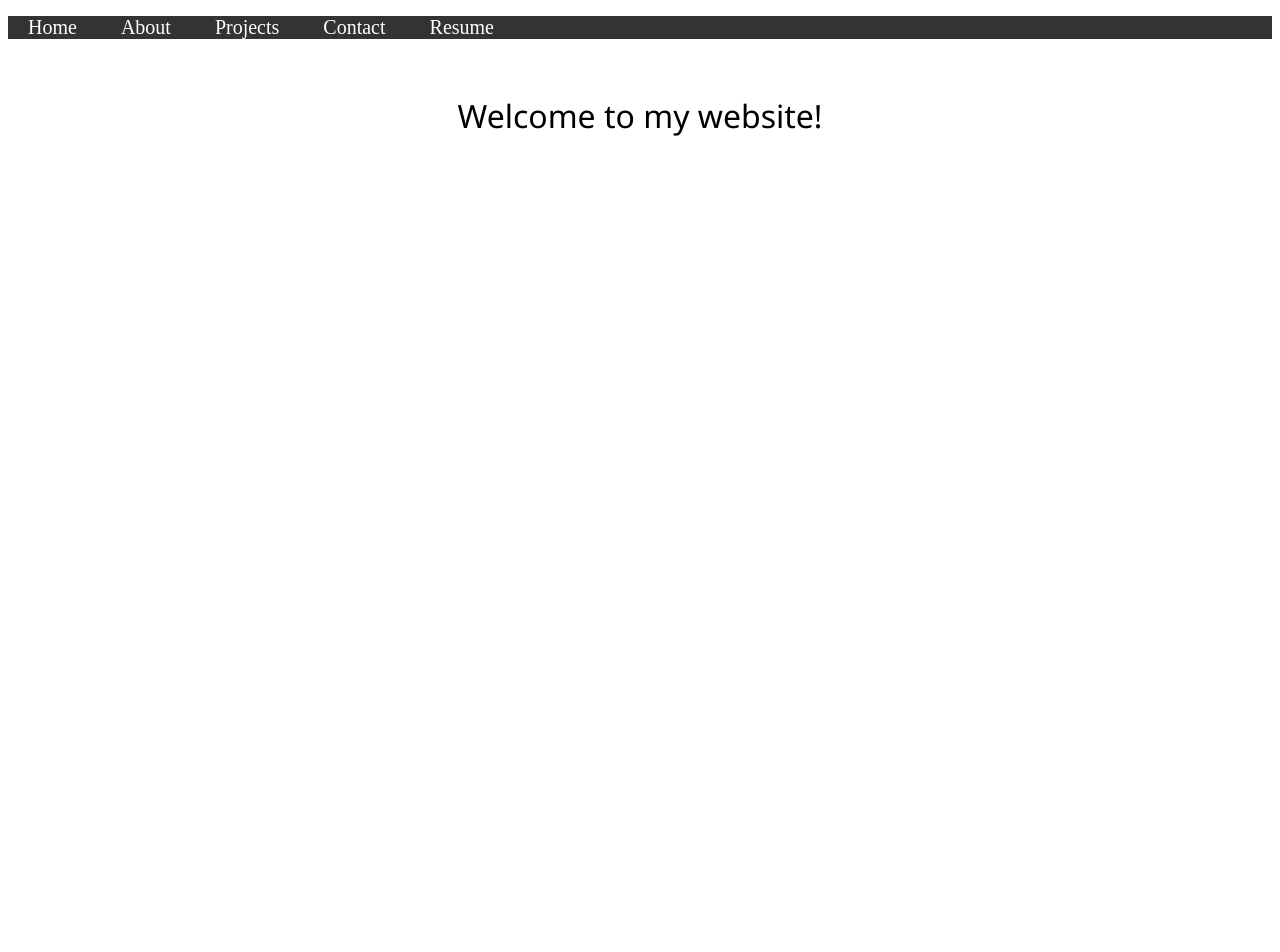
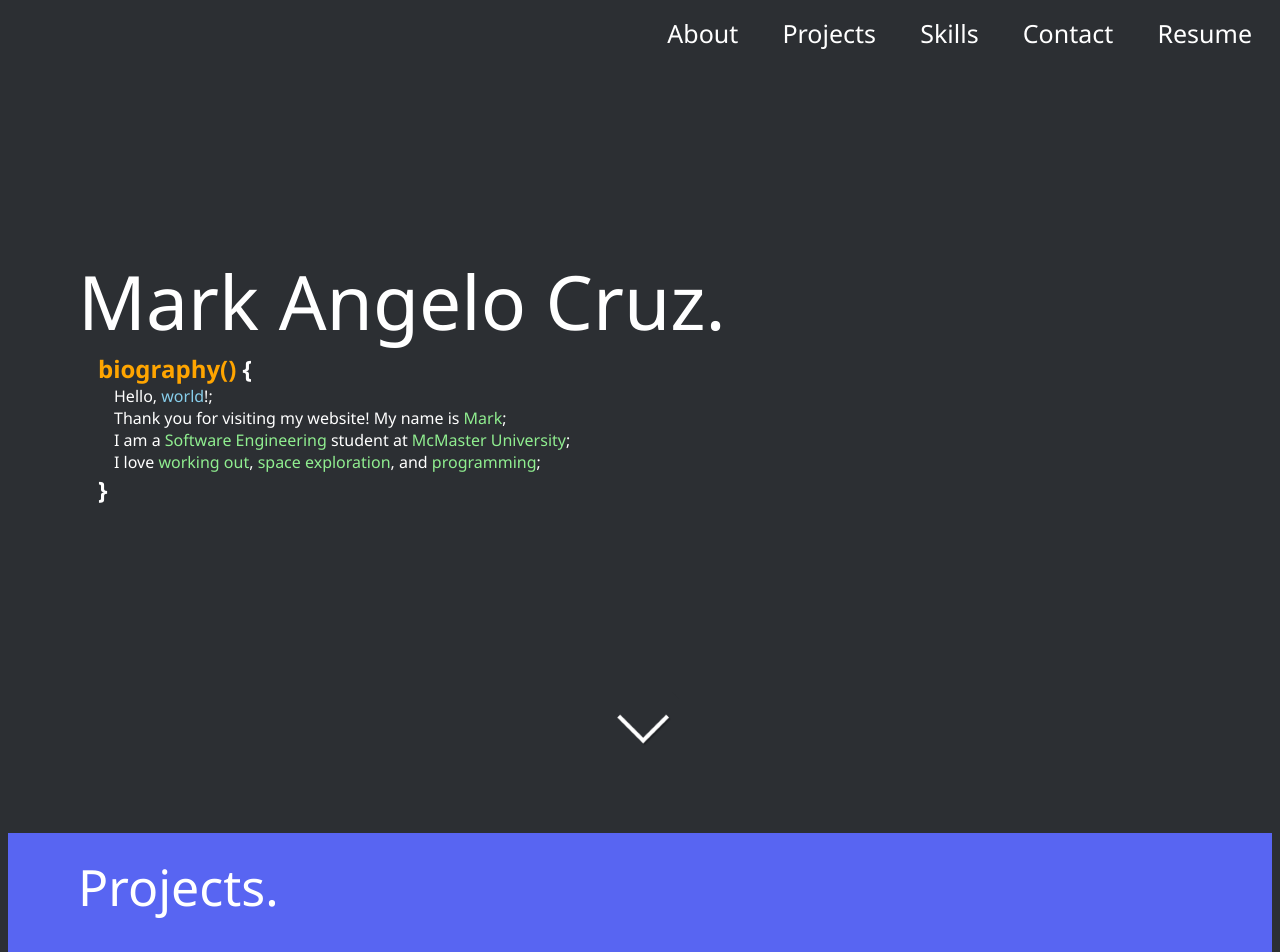
Before and after one commit to markacruz/personal-website, a plain HTML site: page index.html in a window 1280 px wide. Shown: the top 952 px of the page. Before the commit the page ends 800 px from the top, so only its background shows below. Drawn offline with Linux system fonts and the light colour scheme.

Commit message:
new changes

```diff
--- a/index.html
+++ b/index.html
@@ -15,22 +15,67 @@
 
     <body>
 
+        <header>
             <nav id="navbar">
                 <div class="container">
                     <ul>
-                    <li><a href="#">Home</a></li>
-                    <li><a href="#">About</a></li>
-                    <li><a href="#">Projects</a></li>
-                    <li><a href="#">Contact</a></li>
+                        <li><a href="#welcome">About</a></li>
+                        <li><a href="#projects">Projects</a></li>
+                        <li><a href="#skills">Skills</a></li>
+                        <li><a href="#contacts-list">Contact</a></li>
                         <li><a href="#">Resume</a></li>
                     </ul>
                 </div>
             </nav>
+        </header>
 
-        <br />
+        <main>
+            <h1 id="welcome" >Mark Angelo Cruz.</h1>
 
-        <h1 id="welcome">Welcome to my website!</h1>
+            <div id="bio">
+                <h2><span style="color: orange;">biography()</span> {</h2>
+                <p>
+                    &emsp;Hello, <span style="color:skyblue;">world</span>!;<br>
+                    &emsp;Thank you for visiting my website! My name is <span style="color:lightgreen;">Mark</span>;<br>
+                    &emsp;I am a <span style="color:lightgreen;">Software Engineering</span> student at <span style="color:lightgreen;">McMaster University</span>;<br>
+                    &emsp;I love <span style="color:lightgreen;">working out</span>, <span style="color:lightgreen;">space exploration</span>, and <span style="color:lightgreen;">programming</span>;<br>
+                </p>
+                <h2>}</h2>
+            </div>
 
+            <img id="white-arrow" src="./white-down-arrow-icon-7.jpg">
+
+            <div id="projects">
+
+                <h2 class="title">Projects.</h2>
+
+            </div>
+
+            <div id="skills">
+                <h2 class="title">Skills.</h2>
+
+
+
+            </div>
+
+
+        </main>
+
+        <footer id="footer">
+            <div id="contacts-list">
+                <h2 id="contact-title">Get in touch with me!</h2>
+                <ul>
+                    <li><a href="https://www.linkedin.com/in/mark-angelo-cruz/" target="_blank"><img src="./linkedin-icon.png"></a></li>
+                    <li><a href="mailto:cruzm9@mcmaster.ca" target="_blank"><img src="./email-icon.png"></a></li>
+                    <li><a href="https://github.com/markacruz" target="_blank"><img src="./github.png"></a></li>
+                    <li><a href="https://www.instagram.com/mark.crvz/" target="_blank"><img src="./NicePng_instagram-circle-logo-png_475136.png"></a></li>
+
+                </ul>
+
+                <h3 id="credit">&copy; 2021 Mark Angelo Cruz</h3>
+
+            </div>
+        </footer>
 
     </body>
 
--- a/style.css
+++ b/style.css
@@ -1,6 +1,18 @@
+html {
+    scroll-behavior: smooth;
+}
+
+
+body {
+    font-family: 'Segoe UI', Tahoma, Geneva, Verdana, sans-serif;
+    background-color: #2C2F33;
+    color: white;
+}
+
 #navbar {
-    background-color: #333;
-    color: #fff;
+    font-weight: 20;
+    text-align: right;
+
 }
 
 #navbar ul {
@@ -16,11 +28,135 @@
 #navbar a {
     text-decoration: none;
     color: #fff;
-    font-size: 20px;
+    font-size: 25px;
 }
 
+#navbar a:hover {
+    color:orange;
+}
+
+
 #welcome {
-    font-weight: 100;
-    font-family:'Segoe UI', Tahoma, Geneva, Verdana, sans-serif;
+    font-weight: 20;
+    font-size: 75px;
+    text-align: left;
+    padding-left: 70px;
+    padding-top: 150px;
+    padding-bottom: 0px;
+    border-bottom: 0px;
+    margin-bottom: 0px;
+    position: relative;
+    width:max-content;
+}
+
+#welcome::before,
+#welcome::after {
+    content: '';
+    position: absolute;
+    top:0;
+    right:0;
+    bottom:0;
+    left: 70px;
+}
+
+#welcome::before {
+    background: #2C2F33;
+    animation: typewriter 2s ease-in forwards;
+}
+
+@keyframes typewriter {
+    to {
+        left: 100%;
+    }
+}
+
+#bio {
+    padding-left: 90px;
+}
+
+#bio h2 {
+    margin: 0;
+    border: 0;
+}
+
+#bio p {
+    margin: 0;
+    border: 0;
+}
+
+
+#white-arrow {
+    width: 125px;
+    display: block;
+    align-items: center;
+    margin-left: auto;
+    margin-right: auto;
+    margin-top: 160px;
+}
+
+#projects {
+    height: 100vh;
+    background-color: #5865F2;
+}
+
+#projects-span img {
+    width: 25%;
+    margin-left: 20px;
+}
+
+.title {
+    font-weight: 20;
+    font-size: 50px;
+    text-align: left;
+    padding-left: 70px;
+    padding-top: 20px;
+    position: relative;
+}
+
+
+#skills {
+    height: 100vh;
+}
+
+#footer {
+    height: 175px;
+    padding-top: 15px;
+    bottom: 0;
+    left: 0;
+    width: 100%;
+    margin-bottom: 0px;
+    background-color:#23272A;
+    position: relative;
+}
+
+#contact-title {
+    font-weight: 20;
+    font-size: 20px;
     text-align: center;
+    padding-left: 65px;
+    padding-top: 20px;
+    position: relative;
 }
+
+#contacts-list ul {
+    list-style: none;
+    text-align: center;
+    margin: 0 auto;
+}
+
+#contacts-list li {
+    display: inline;
+    padding-left: 20px;
+}
+
+#contacts-list li img {
+    width: 30px;
+}
+
+#credit {
+    font-weight: 20;
+    font-size: 15px;
+    text-align: center;
+    margin-bottom: 20px;
+    padding-left: 60px;
+}
```
Also changed, not shown: NicePng_instagram-circle-logo-png_475136.png (added), email-icon.png (added), github.png (added), linkedin-icon.png (added), question.jpg (added), white-down-arrow-icon-7.jpg (added). Lines whose indentation alone changed are shown as unchanged.
